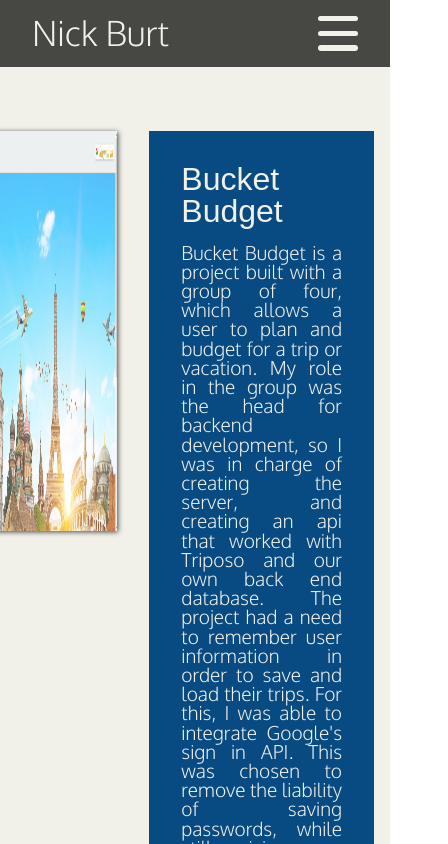
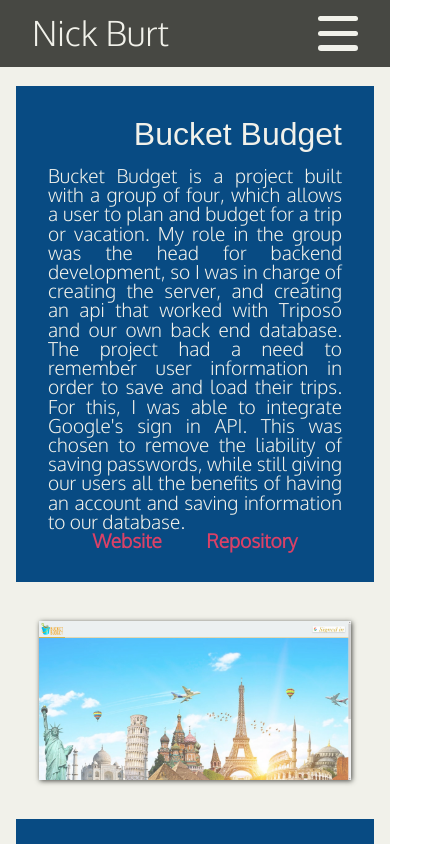
Before and after one commit to nbur4556/react-portfolio, a React (Create React App) app: page /portfolio in a window 390 px wide. Shown: the top 844 px of the page, 448 px wide, since content can reach past the window. Built offline with nearby package versions, Linux system fonts and the light colour scheme; a web font is replaced by a local one.

Commit message:
style: set vertical alignment for small screens on portfolio page

```diff
--- a/src/components/ProjectPreview.js
+++ b/src/components/ProjectPreview.js
@@ -1,5 +1,8 @@
 import React from 'react';
+
+// Assets
 import '../stylesheets/project-preview.css';
+import '../stylesheets/project-preview-responsive.css';
 
 // Components
 import TextBox from './TextBox.js';
--- /dev/null
+++ b/src/stylesheets/project-preview-responsive.css
@@ -0,0 +1,15 @@
+@media(max-width: 1000px){
+    .project, .project:nth-of-type(odd){
+        flex-direction: column;
+        align-items:center;
+    }
+
+    .project img{
+        max-height: none;
+        width: 80%;
+    }
+
+    .project .textBox, .project img{
+        margin: 5% 1rem;
+    }
+}
```
